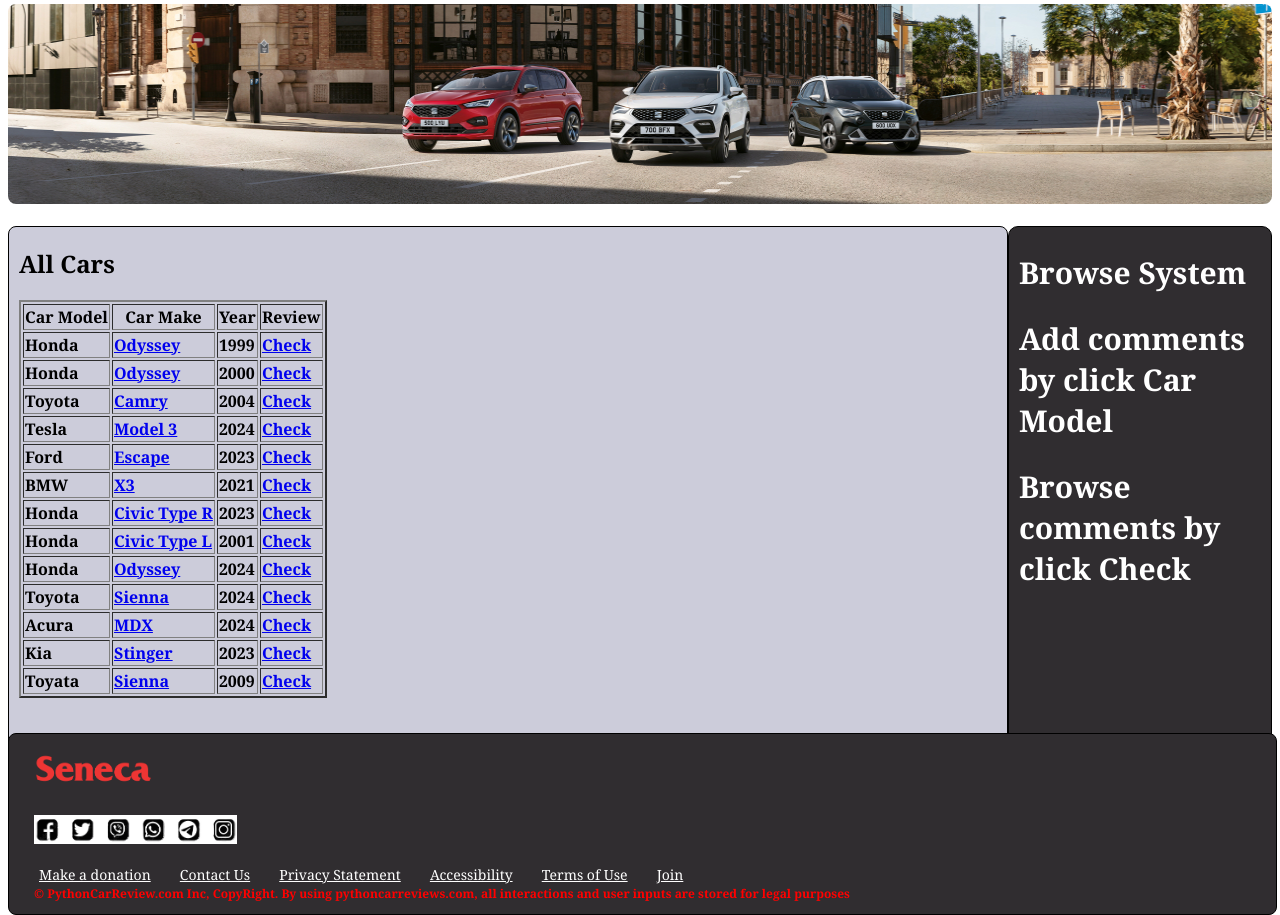
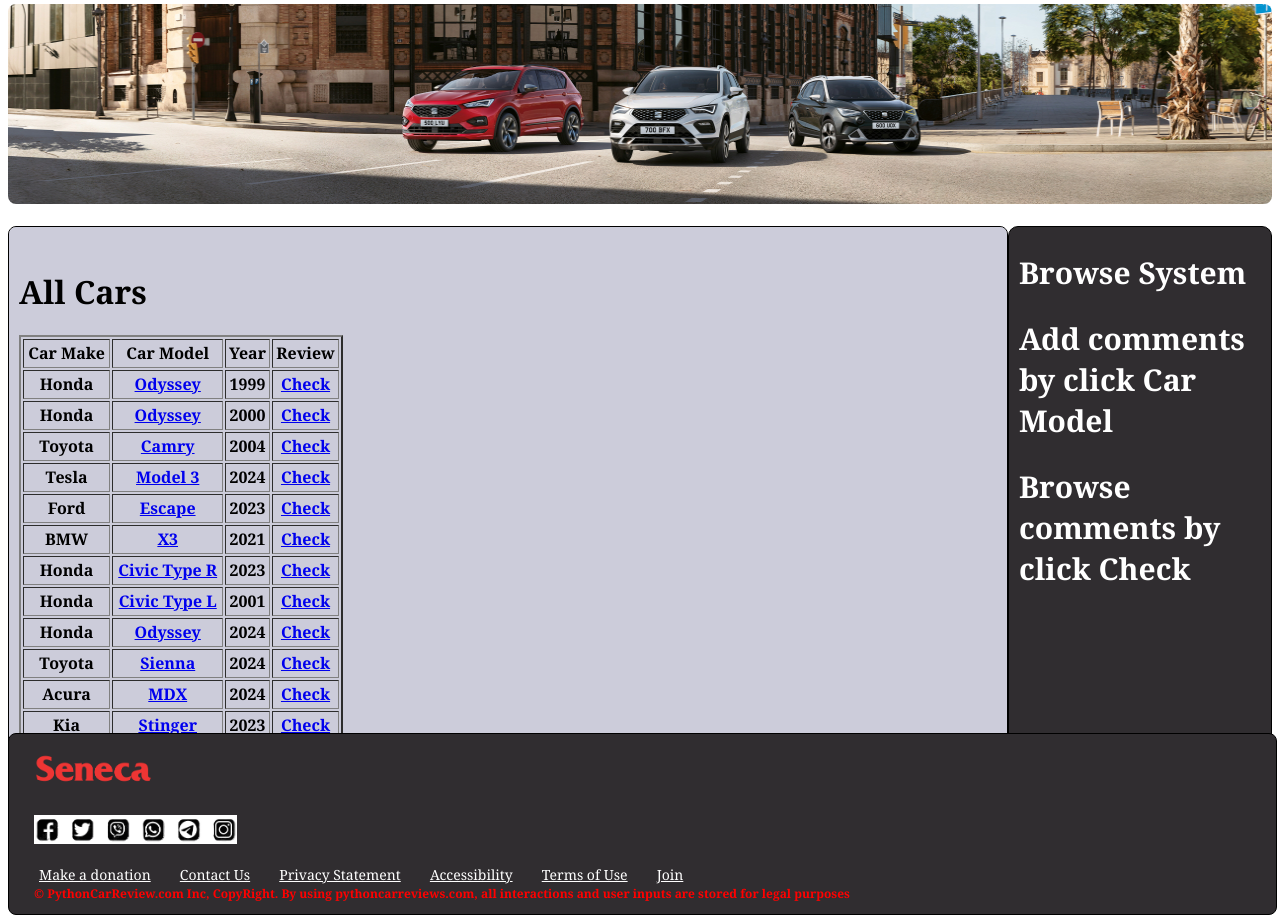
Before and after one commit to dtang31/SRT-Final-Project, a Flask app: page /view in a window 1280 px wide. Shown: the part 125-1040 px from the top of the page. Run offline with Flask 3, Linux system fonts and the light colour scheme; data comes from the database, SQL or seed files in the repository.

Commit message:
Small Adjustments, realigned table column to center

```diff
--- a/static/style.css
+++ b/static/style.css
@@ -249,3 +249,13 @@
     font-size: 30px;
 }
 /* Car info */
+
+/* Table on View Cars */
+
+.view_table {
+    width: 33%;
+    height: 55vh;
+    text-align: center;
+}
+
+/* End Table on view cars */
--- a/templates/home.html
+++ b/templates/home.html
@@ -32,7 +32,7 @@
                     <th>Date</th>
                     <th>Rating</th>
                     <th>Review</th>
-                    <th>Found Useful</th>
+                    <th style=text-align:cetner;>Found Useful</th>
                     <th>I Like it</th>
                 <tr>
                 {% for user in users %}
@@ -40,9 +40,9 @@
                     <td>{{user[1]}}</td>
                     <td>{{user[2]}}</td>
                     <td>{{user[3]}}</td>
-                    <td>{{user[4]}}</td>
+                    <td style=text-align:center;>{{user[4]}}</td>
                     <td>{{user[5]}}</td>
-                    <td>{{user[6]}}</td>
+                    <td style=text-align:center;>{{user[6]}}</td>
                     <td>
                         <a href = "/useful/{{user[0]}}/{{user[6]}}">Like</a>
                     </td>
--- a/templates/view_cars.html
+++ b/templates/view_cars.html
@@ -23,11 +23,11 @@
     <div class = "body">
         <div class = "main">
         <main>
-            <h2>All Cars</h2>
-            <table border = "2">
+            &nbsp;<h1>All Cars</h1>
+            <table border = "2" class = "view_table">
                 <tr>
+                    <th>Car Make</th>
                     <th>Car Model</th>
-                    <th>Car Make</th>
                     <th>Year</th>
                     <th>Review</th>
                 </tr>
```
Also changed, not shown: 1 other file.
